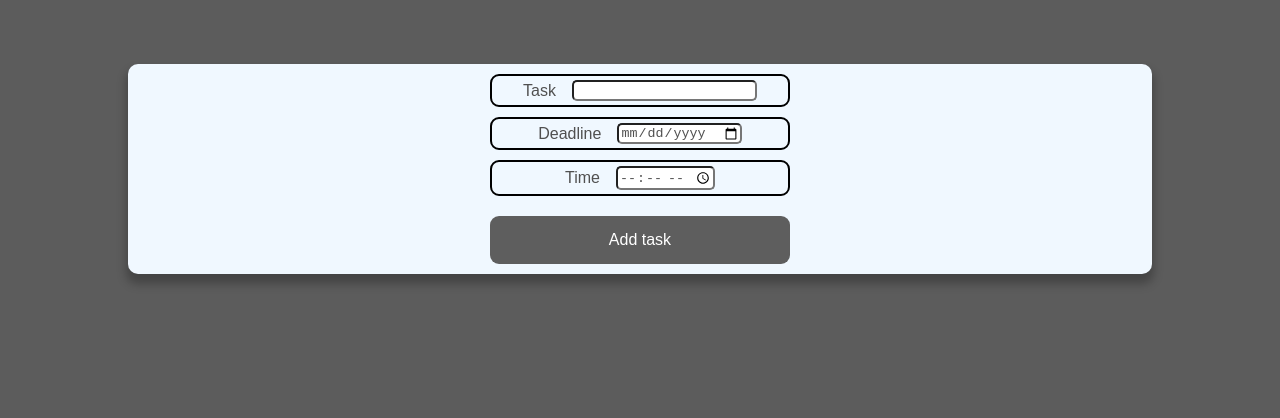
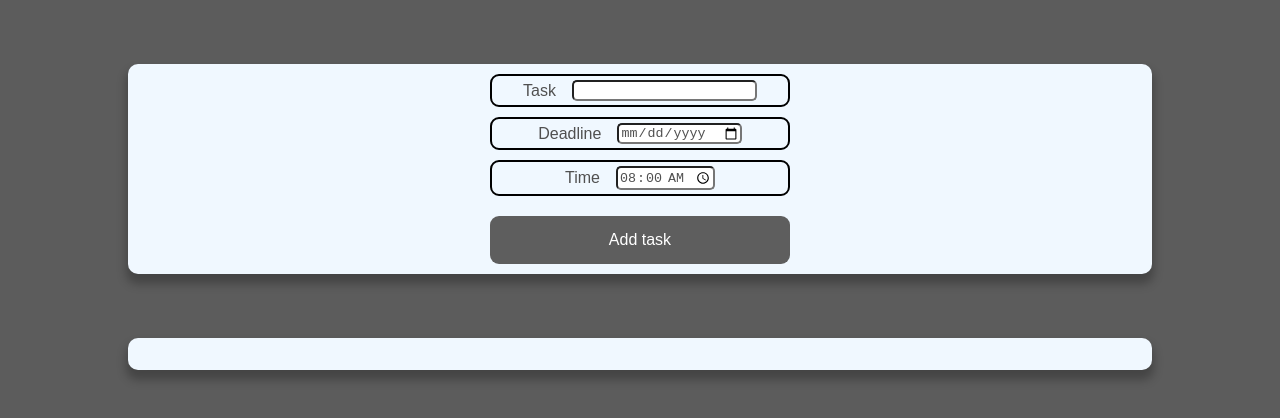
Before and after one commit to BenjaminCerninak/To-Do-List-, a React (Create React App) app: page / in a window 1280 px wide. Shown: the top 418 px of the page. Built offline with nearby package versions, Linux system fonts and the light colour scheme.

Commit message:
added new task functionality

```diff
--- a/src/App.js
+++ b/src/App.js
@@ -1,10 +1,26 @@
-import React from "react";
+import React, { useState } from "react";
 import TaskForm from "./components/TaskForm/TaskForm";
-
+import NewTaskList from "./components/NewTasks/NewTaskList";
 function App() {
+  const [newTask, setNewTask] = useState([]);
+  const addTasksHandler = (tData, tDeadline, tTime) => {
+    setNewTask((prevTask) => {
+      return [
+        ...prevTask,
+        {
+          task: tData,
+          deadline: tDeadline,
+          time: tTime,
+          id: Math.random().toString(),
+        },
+      ];
+    });
+  };
+  console.log(newTask);
   return (
     <div>
-      <TaskForm />
+      <TaskForm onAddTasks={addTasksHandler} />
+      <NewTaskList newTasks={newTask} />
     </div>
   );
 }
--- /dev/null
+++ b/src/components/NewTasks/NewTaskList.js
@@ -0,0 +1,24 @@
+import React from "react";
+import Card from "../UI/Card";
+import classes from "./NewTaskList.module.css";
+
+const NewTaskList = (props) => {
+  return (
+    <Card>
+      <ul>
+        {props.newTasks.map((newTask) => {
+          return (
+            <Card>
+              <li>
+                <h5>{newTask.task}</h5>
+                <h5>{newTask.deadline}</h5>
+                <h5>{newTask.time}</h5>
+              </li>
+            </Card>
+          );
+        })}
+      </ul>
+    </Card>
+  );
+};
+export default NewTaskList;
--- /dev/null
+++ b/src/components/NewTasks/NewTaskList.module.css
@@ -0,0 +1,3 @@
+.list {
+  background-color: red;
+}
--- a/src/components/TaskForm/TaskForm.js
+++ b/src/components/TaskForm/TaskForm.js
@@ -1,25 +1,59 @@
-import React from "react";
+import React, { useState } from "react";
 import classes from "./TaskForm.module.css";
 import Button from "../UI/Button";
 import Card from "../UI/Card";
 const TaskForm = (props) => {
+  const [addTask, setAddTask] = useState("");
+  const [addDeadline, setAddDeadline] = useState("");
+  const [addTime, setAddTime] = useState("08:00");
+  const submitHandler = (event) => {
+    event.preventDefault();
+
+    props.onAddTasks(addTask, addDeadline, addTime);
+    setAddTask("");
+    setAddDeadline("");
+    setAddTime("08:00");
+  };
+  const changeTaskHandler = (event) => {
+    setAddTask(event.target.value);
+  };
+
+  const changeDeadlineHandler = (event) => {
+    setAddDeadline(event.target.value);
+  };
+
+  const changeTimeHandler = (event) => {
+    setAddTime(event.target.value);
+  };
+
   return (
     <Card>
-      <form>
+      <form onSubmit={submitHandler}>
         <div className={classes.task}>
           <label>Task</label>
-          <input type="text" />
+          <input value={addTask} onChange={changeTaskHandler} type="text" />
         </div>
         <div className={classes.task}>
           <label>Deadline</label>
-          <input type="date" />
+          <input
+            value={addDeadline}
+            onChange={changeDeadlineHandler}
+            type="date"
+          />
         </div>
         <div className={classes.task}>
           <label>Time</label>
-          <input type="time" step="300" />
+          <input
+            onChange={changeTimeHandler}
+            type="time"
+            name="timeField"
+            value={addTime}
+          />
         </div>
         <div>
-          <Button className={classes.actions}>Add task</Button>
+          <Button type={"submit"} className={classes.actions}>
+            Add task
+          </Button>
         </div>
       </form>
     </Card>
--- a/src/components/UI/Button.js
+++ b/src/components/UI/Button.js
@@ -3,7 +3,10 @@ import classes from "./Button.module.css";
 
 const Button = (props) => {
   return (
-    <button className={`${classes.button} ${props.className}`}>
+    <button
+      type={props.type || "button"}
+      className={`${classes.button} ${props.className}`}
+    >
       {props.children}
     </button>
   );
```
